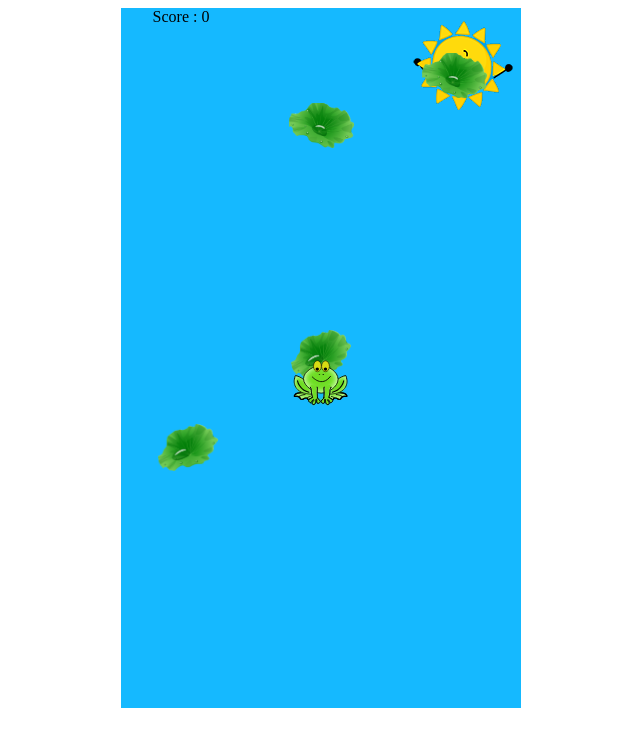
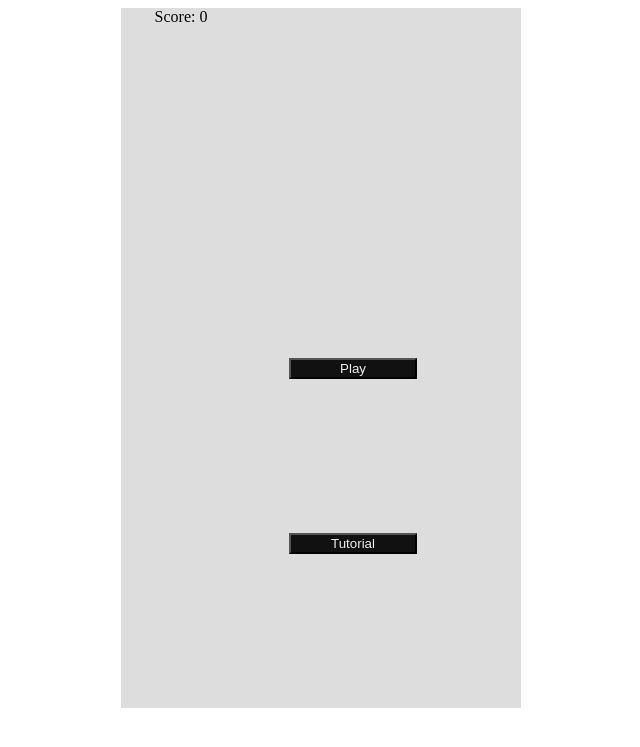
Before and after one commit to PalmCivetMenace/WebBasedGame, a PHP site: page /Scene_1.html in a window 1280 px wide. Shown: the top 747 px of the page, without its empty margins (319-959 px from the left). Run offline with PHP 8.4, Linux system fonts and the light colour scheme.

Commit message:
Tutorial Screen

```diff
--- a/Coding.js
+++ b/Coding.js
@@ -2,19 +2,34 @@
 const canvas= document.getElementById("Scene");
 const scene= canvas.getContext('2d');
 const retry = document.getElementById("Retry");
+
+const ScoreText=document.getElementById("Score");
 const playBtn= document.getElementById('Play');
+const TutBtn= document.getElementById('Tutorial');
+const TutImg=document.getElementById('TutImg');
+
+
 var isGamerOver=false;
 var lastRender=0;
 var shotFrog=false;
 var numberOfPlats=3;
 var Score;
-const ScoreText=document.getElementById("Score");
+
 ScoreText.style.left=-canvas.width/2+60; //<< HARD coded in the px val
 
+
 retry.style.top=canvas.height/2;
+
+
 playBtn.style.top=canvas.height/2;
 
-playBtn.style.left=canvas.width*1.2;
+TutBtn.style.top=canvas.height*.75;
+
+TutBtn.style.left=canvas.width*1.5;
+
+TutImg.style.left=document.body.clientWidth/2-canvas.width/2;
+
+playBtn.style.left=canvas.width*1.5;
 retry.style.left=canvas.width*1.5;
 //-----------------OBJECT CREATION
 function _frog(w,h){
@@ -191,10 +206,13 @@ drawObj(this);
 
 //--------------- RESTART GAME
 
-
 function Restart(){
 retry.style.display="none";
 playBtn.style.display="none";
+TutBtn.style.display="none";
+TutImg.style.display="none"
+
+
 isGameOver=false;
 frog.x=canvas.width/2-frog.width/2;
 frog.y=canvas.height/2;
@@ -205,7 +223,25 @@ lastRender=0;
 ResetScore();
 requestAnimationFrame(deltaTimeCal);//>>> Implement a time based system for this
 }
+//------------- SHOW TUTORIAL
+function runTutorial(){
 
+playBtn.style.top=10;
+
+TutBtn.style.display="none";
+TutImg.style.display="block";
+}
+//------------- SHOW MAIN MENU
+function showMainMenu(){
+
+clearScene();
+playBtn.style.top=canvas.height/2;
+retry.style.display="none";
+playBtn.style.display="block";
+TutBtn.style.display="block";
+
+
+}
 //--------------SPAWN PLATS
 
 function _Spawns(){
@@ -281,7 +317,7 @@ scene.drawImage(img,obj.x,obj.y,obj.width,obj.height);
 img.src=obj.image;
 }
 function drawObj(obj){
-console.log(obj.image);
+//console.log(obj.image);
 scene.drawImage(obj.img,obj.x,obj.y,obj.width,obj.height);
 
 obj.img.src=obj.image;
@@ -432,10 +468,11 @@ var Plats=[];
 var Spawns= new _Spawns();
 
 var Guides=[]; //<<Tweak this
-	initGuides(10);
+initGuides(10);
 gameTheme= new sound("Purple Pardon.mp3");
 gameTheme.loop();
 splash=new sound("splash.mp3");
 stick = new sound("Stick.wav");
 jump = new sound("Jump.wav");
-Restart();
+
+showMainMenu();
--- a/Scene_1.html
+++ b/Scene_1.html
@@ -11,15 +11,14 @@
 <center>
 <!--	<embed src="Brixton Purpose.mp3" autostart="true" loop="true"/> -->
 	<div id="container">
-
+	<image  id="TutImg" src="nice.gif" style="display:none;" alt="Tutorial GIF" width="400" height="700">
 	<canvas id="Scene" width="400" height="700"></canvas>
 	<div id="Score">Score: 0</div>
 	</canvas>
+	<button style="display:block" id="Play" onclick="Restart();">Play</button>
+	<button style="display:block" id="Tutorial" onclick="runTutorial();">Tutorial</button>
 
-	<button style="display:block" id="Play" onclick="Restart();">Play</button>
-	<button style="display:none" id="Tutorial" onclick="TutorialStart();">Tutorial</button>
-
-	<button style="display:none" id="Retry" onclick="Restart();">Retry</button>
+	<button style="display:none" id="Retry" onclick="showMainMenu();">Retry</button>
 	</div>
 
 </center>
--- a/Styling.css
+++ b/Styling.css
@@ -27,8 +27,8 @@ color:#eee;
 #Play{
 position:absolute;
 z-index:3;
-width:20vw;
-height:20vh;
+width:10vw;
+
 background-color:#111;
 color:#eee;
 }
@@ -36,9 +36,15 @@ color:#eee;
 #Tutorial{
 position:absolute;
 z-index:3;
-width:20vw;
-height:5vh;
+width:10vw;
+
 background-color:#111;
 color:#eee;
-bottom:-5;
+
 }
+
+#TutImg{
+position:absolute;
+z-index:3;
+top:0;
+}
```
Also changed, not shown: nice.gif (added).
